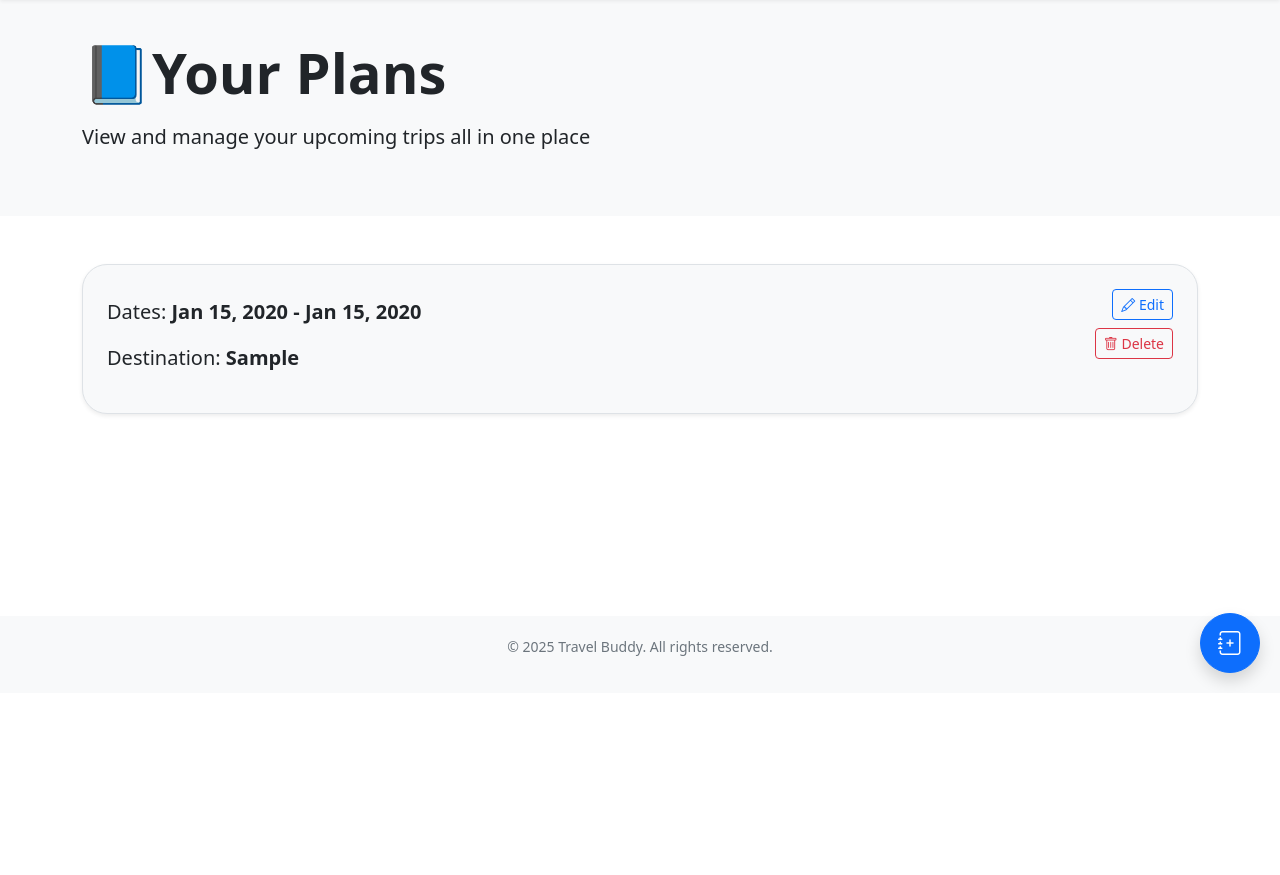
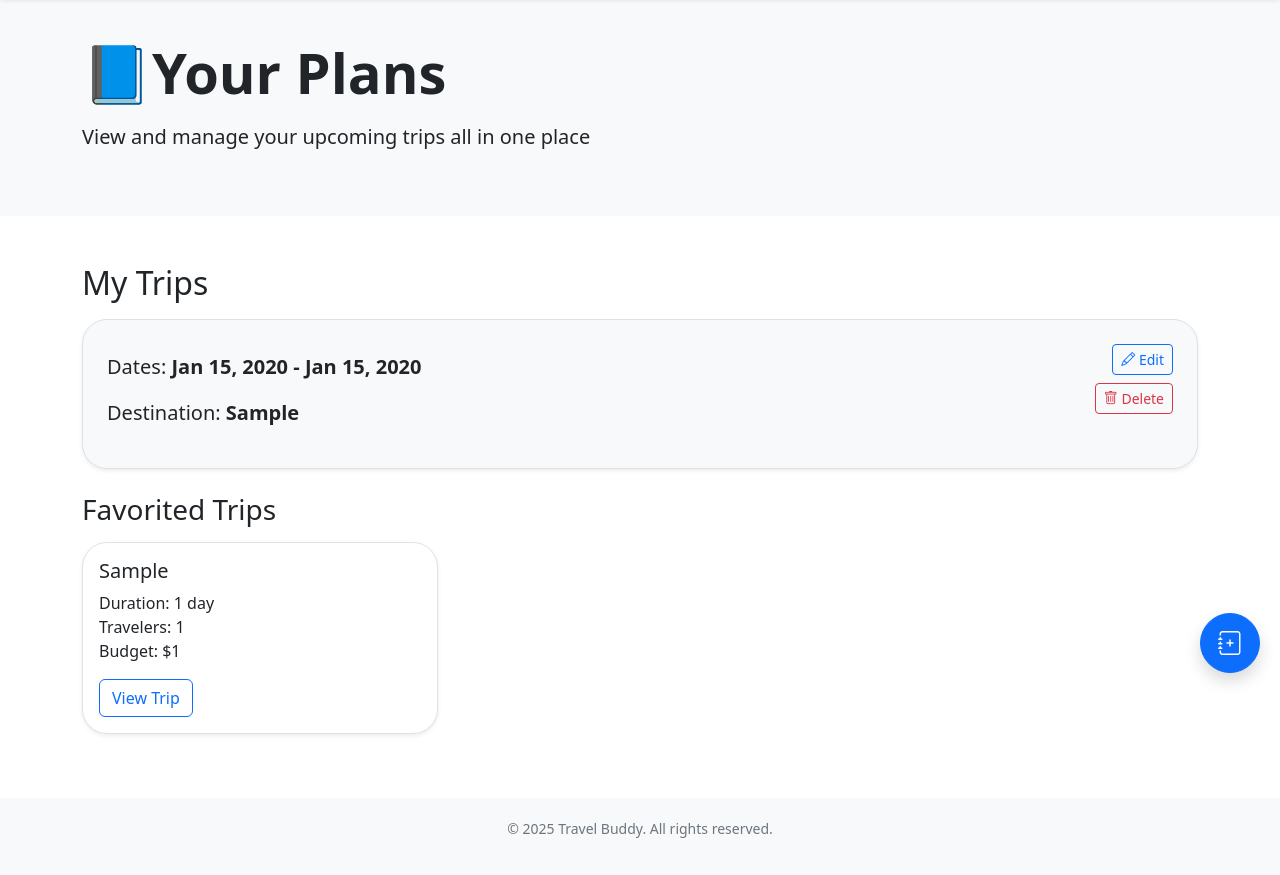
Before and after one commit to jsmnlao/Travel-Buddy, a Flask app: page /home in a window 1280 px wide. Shown: the part 107-982 px from the top of the page. Before the commit the page ends 795 px from the top, so only its background shows below. Run offline with Flask 3, Linux system fonts and the light colour scheme; a user stored in the database is signed in; tables that the repository leaves empty hold one stand-in row (values such as "Sample post"); some libraries are stand-ins or nearby versions.

Commit message:
after git stash

```diff
--- a/website/templates/home.html
+++ b/website/templates/home.html
@@ -124,6 +124,7 @@
       {% endfor %} {% endif %} {% endwith %}
 
       <!-- If there are trips, populate them -->
+      <h2 class="mb-3">My Trips</h2>
       {% if trips %} {% for trip in trips %} {% set view_url = url_for('views.view_plan', trip_id=trip.id) %}
       <div class="plan-card mb-4 p-4 shadow-sm clickable-card" onclick="window.location.href='{{ view_url }}';" style="cursor: pointer">
         <div class="d-flex justify-content-between align-items-start">
@@ -170,6 +171,32 @@
           </button>
         </form>
       </div>
+      {% endif %} {% if favorites %}
+      <h3 class="mb-3">Favorited Trips</h3>
+      <div class="row">
+        {% for trip in favorites %}
+        <div class="col-md-4 mb-3">
+          <div class="card shadow-sm">
+            <div class="card-body">
+              <h5 class="card-title">{{ trip.destination }}</h5>
+              <p class="card-text">
+                Duration: {{ (trip.end_date - trip.start_date).days + 1 }} day{{ 's' if (trip.end_date - trip.start_date).days + 1 != 1 else '' }}<br />
+                Travelers: {{ trip.travelers }}<br />
+                Budget: ${{ trip.budget }}
+              </p>
+              <a href="{{ url_for('views.explore_plan', trip_id=trip.id) }}" class="btn btn-outline-primary">View Trip</a>
+            </div>
+          </div>
+        </div>
+        {% endfor %}
+      </div>
+      {% else %}
+      <div>
+        <h2 class="mb-3">Favorited Trips</h2>
+        <div class="card mb-4 p-4 text-center text-muted">
+          <p>No favorite trips yet.</p>
+        </div>
+      </div>
       {% endif %}
     </section>
 
--- a/website/views.py
+++ b/website/views.py
@@ -25,7 +25,8 @@ def landing():
 @login_required
 def home():
     trips = Trip.query.filter_by(user_id=current_user.id).all()
-    return render_template("home.html", user=current_user, trips=trips)
+    favorites = db.session.query(Trip).join(Favorites).filter(Favorites.user_id == current_user.id).all()
+    return render_template("home.html", user=current_user, trips=trips, favorites=favorites)
 
 
 @views.route('/plan/<int:trip_id>')
@@ -107,6 +108,8 @@ def delete_activity(activity_id):
 @login_required
 def like_trip(trip_id):
     trip = Trip.query.get_or_404(trip_id)
+    if trip.user_id != current_user.id:
+        abort(403)
     favorite = Favorites.query.filter_by(user_id=current_user.id, trip_id=trip_id).first()
 
     if favorite:
@@ -125,7 +128,8 @@ def like_trip(trip_id):
 @views.route('/explore')
 def explore():
     public_trips = Trip.query.filter_by(public=True).all()      # retrieve Public trips
-    return render_template("explore.html", user=current_user, trips=public_trips)
+    favorites = {fav.trip_id for fav in Favorites.query.filter_by(user_id=current_user.id).all()}
+    return render_template("explore.html", user=current_user, trips=public_trips, favorites=favorites)
 
 @views.route('/signup')
 def signup():
```
Also changed, not shown: website/templates/explore.html (+9 -8 lines).
